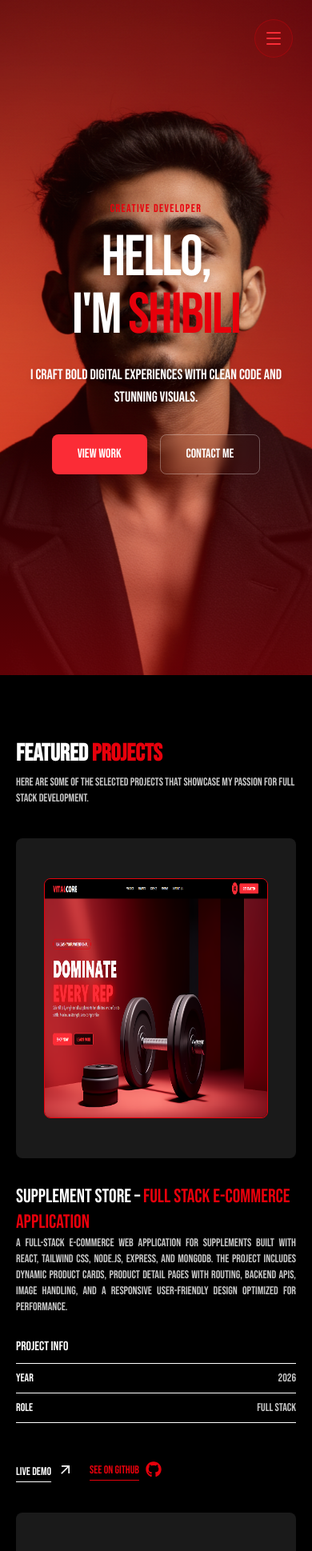
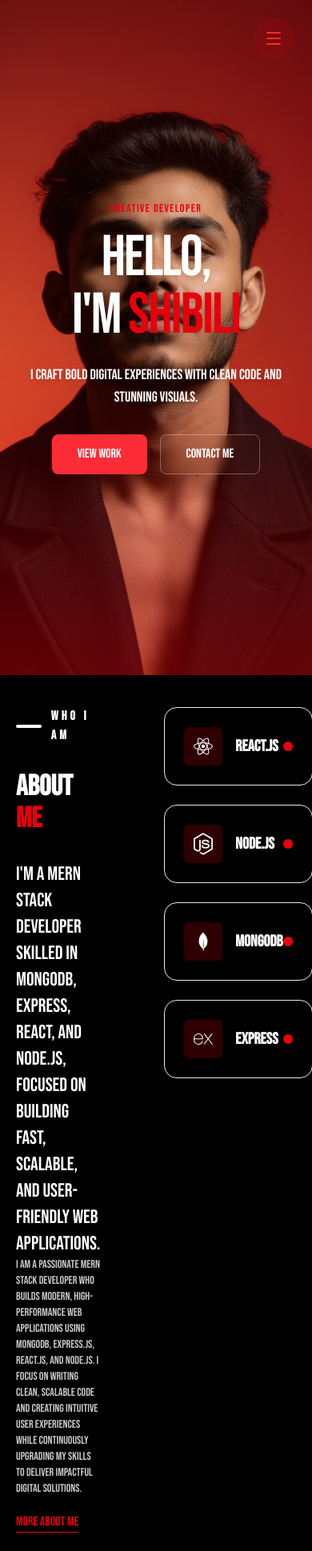
Before and after one commit to Mohammedshibili10/PORTFOLIO, a React (Vite) app: page / in a window 390 px wide. Shown: the top 1939 px of the page at 80% size. Built offline with nearby package versions, Linux system fonts and the light colour scheme.

Commit message:
updated all

```diff
--- a/package.json
+++ b/package.json
@@ -17,6 +17,7 @@
     "react": "^19.2.0",
     "react-dom": "^19.2.0",
     "react-icons": "^5.5.0",
+    "react-intersection-observer": "^10.0.3",
     "react-router-dom": "^7.11.0",
     "tailwindcss": "^4.1.18"
   },
--- a/src/components/Navbar.jsx
+++ b/src/components/Navbar.jsx
@@ -75,21 +75,22 @@
 //   )
 // }
 
-import { Hamburger, Link, Menu } from "lucide-react";
+import { Menu } from "lucide-react";
 import { useState } from "react";
+import { Link } from "react-router-dom"; // use React Router Link
 import { IoClose } from "react-icons/io5";
 
 
 const Navbar = () => {
   const [open, setOpen] = useState(false);
 
-   const click = () => setOpen(prev => !prev);
+  const click = () => setOpen(prev => !prev);
 
 
 
   return (
     <>
-       <h1></h1>
+      <h1></h1>
       {/* Toggle button – top right */}
       <button onClick={click}
         className="fixed top-6 right-6 z-[60] w-12 h-12 flex flex-col items-center justify-center gap-1.5 rounded-full bg-red-600/10 backdrop-blur-md border border-red-600/30 hover:bg-red-600/20 transition-all duration-300 glow-shadow">
@@ -112,7 +113,9 @@ const Navbar = () => {
           }`}
       >
         {/* Glow decoration */}
-        <div className="absolute top-0 left-0 w-full h-1 bg-gradient-to-r from-transparent via-primary to-transparent" />
+        <div className="absolute top-0 left-0 w-full h-1
+         bg-gradient-to-r from-transparent  to-transparent
+         blur-sm opacity-90" />
         <a
           href="#"
           className="font-display text-4xl text-red-600 tracking-wider mb-10"
@@ -128,26 +131,26 @@ const Navbar = () => {
           */}
 
 
-        <div className=" hover:text-red-600 transition-all duration-300 text-2xl font-medium tracking-widest uppercase py-3 px-8 w-full text-center hover:bg-red-500/5 hover:scale-115 " style={{
+        <Link to="/"><div className=" hover:text-red-600 transition-all text-white duration-300 text-2xl font-medium tracking-widest uppercase py-3 px-8 w-full text-center hover:bg-red-500/5 hover:scale-115 " style={{
           transitionDelay: open ? `${80 + 100}ms` : "0ms",
           opacity: open ? 1 : 0,
           transform: open ? "translateX(0)" : "translateX(30px)",
-        }}>home</div>
-        <div className="hover:text-red-600 transition-all duration-300 text-2xl font-medium tracking-widest uppercase py-3 px-8 w-full text-center hover:bg-red-500/5 hover:scale-115" style={{
+        }}>home</div></Link>
+        <Link to="/work"><div className="hover:text-red-600 transition-all text-white duration-300 text-2xl font-medium tracking-widest uppercase py-3 px-8 w-full text-center hover:bg-red-500/5 hover:scale-115" style={{
           transitionDelay: open ? `${80 + 100}ms` : "0ms",
           opacity: open ? 1 : 0,
           transform: open ? "translateX(0)" : "translateX(30px)",
-        }}>work</div>
-        <div className="hover:text-red-600 transition-all duration-300 text-2xl font-medium tracking-widest uppercase py-3 px-8 w-full text-center hover:bg-red-500/5 hover:scale-115" style={{
+        }}>work</div></Link>
+        <Link to="/about"><div className="hover:text-red-600 transition-all text-white duration-300 text-2xl font-medium tracking-widest uppercase py-3 px-8 w-full text-center hover:bg-red-500/5 hover:scale-115" style={{
           transitionDelay: open ? `${80 + 100}ms` : "0ms",
           opacity: open ? 1 : 0,
           transform: open ? "translateX(0)" : "translateX(30px)",
-        }}>about</div>
-        <div className="hover:text-red-600 transition-all duration-300 text-2xl font-medium tracking-widest uppercase py-3 px-8 w-full text-center hover:bg-red-500/5 hover:scale-115" style={{
+        }}>about</div></Link>
+        <Link to="/contact"><div className="hover:text-red-600 transition-all text-white duration-300 text-2xl font-medium tracking-widest uppercase py-3 px-8 w-full text-center hover:bg-red-500/5 hover:scale-115" style={{
           transitionDelay: open ? `${80 + 100}ms` : "0ms",
           opacity: open ? 1 : 0,
           transform: open ? "translateX(0)" : "translateX(30px)",
-        }}>contact</div>
+        }}>contact</div></Link>
 
       </nav>
     </>
--- a/src/components/Projectpage.jsx
+++ b/src/components/Projectpage.jsx
@@ -4,6 +4,7 @@ import { MdArrowOutward, MdDescription } from "react-icons/md";
 import image from '../assets/images/image.png'
 import ltsintro from '../assets/images/ltsintro.jpeg'
 import nextxintro from '../assets/images/nextxintro.jpeg'
+
 export default function Projectpage() {
     const project = [{
         id:1,
@@ -39,6 +40,7 @@ export default function Projectpage() {
 
 
     },]
+
     return (
         <div>
             {project.map((work)=>(
--- a/src/pages/About.jsx
+++ b/src/pages/About.jsx
@@ -16,22 +16,22 @@ import { ArrowUpRight } from "lucide-react";
 
 export default function About() {
   return (
-    <div className='font-display '>
+    <div className='font-display pt-10  '>
       <Navbar />
-       <div className='hidden lg:block relative top-5 left-20 text-gray-300 '>
+       <div className='hidden lg:block relative top-5 left-20 text-gray-300  '>
               <Link to="/">  <button className=' hover:text-white text-sm border-b  rounded-lg w-25 h-8'>Home <IoReturnDownBackSharp className='inline w-7 h-7' /></button></Link>
             </div>
       <div className='px-5 md:px-20 lg:px-20  py-10 md:py-20   lg:flex justify-between xl:gap-30   '>
         <div>
-          <h1 className='text-4xl w-80  md:text-[50px] lg:text-5xl xl:text-6xl text-white  font-bold'>ABOUT ME</h1>
+          <h1 className='text-4xl w-80  md:text-[50px] lg:text-5xl xl:text-6xl text-white  font-bold'>ABOUT <span className='text-red-600'>ME</span></h1>
         </div>
         <div className=' space-y-4 '>
           <h1 className='text-xl md:text-3xl lg:text-4xl   text-white '>I’m a MERN Stack Developer skilled in MongoDB, Express, React, and Node.js, focused on building fast, scalable, and user-friendly web applications. </h1>
           <p className=' text-sm md:text-md lg:text-lg text-[#C7C7C7]'>I am a passionate MERN Stack Developer who builds modern, high-performance web applications using MongoDB, Express.js, React.js, and Node.js. I focus on writing clean, scalable code and creating intuitive user experiences while continuously upgrading my skills to deliver impactful digital solutions.</p>
           <div className='flex gap-5 mt-10'>
-            <button className=' text-md bg-[#D3E97A] w-50 h-13 pl-2 pt-1 rounded-full text-black font-bold '> DOWNLOAD RESUME<MdArrowOutward className='w-6 h-6 ml-2 mb-1  inline ' />  </button>
-           <a href="https://www.linkedin.com/in/mohammed-shibili-ek" target='_blank'  rel="noopener noreferrer"> <button className=' w-13 h-13 rounded-full bg-[#222222]  '><FaLinkedinIn className='w-6 h-6 ml-3.5 text-[#D3E97A]' /></button></a>
-            <a href="https://github.com/Mohammedshibili10" target='_blank'  rel="noopener noreferrer"> <button className=' w-13 h-13 rounded-full bg-[#222222]'><FaGithub className='w-6 h-6 ml-3.5 text-[#D3E97A]' /></button></a>
+            <button className=' text-md bg-red-600 w-50 h-13 pl-2 pt-1 rounded-full text-white  '> DOWNLOAD RESUME<MdArrowOutward className='w-6 h-6 ml-2 mb-1  inline ' />  </button>
+           <a href="https://www.linkedin.com/in/mohammed-shibili-ek" target='_blank'  rel="noopener noreferrer"> <button className=' w-13 h-13 rounded-full bg-[#222222]  '><FaLinkedinIn className='w-6 h-6 ml-3.5 text-red-600' /></button></a>
+            <a href="https://github.com/Mohammedshibili10" target='_blank'  rel="noopener noreferrer"> <button className=' w-13 h-13 rounded-full bg-[#222222]'><FaGithub className='w-6 h-6 ml-3.5 text-red-600' /></button></a>
           </div>
         </div>
       </div>
@@ -43,7 +43,7 @@ export default function About() {
       <div className='text-white mt-10 lg:mt-25 '>
         <div className='lg:flex justify-between gap-30 px-5 md:px-20 lg:px-20 mb-20 '>
           <div>
-            <h1 className='text-3xl md:text-4xl lg:text-4xl xl:text-5xl font-bold'>MY CAPABILITIES</h1>
+            <h1 className='text-3xl md:text-4xl lg:text-4xl xl:text-5xl font-bold'>MY <span className='text-red-600'>CAPABILITIES</span></h1>
           </div>
           <div className='max-w-3xl'>
             <p className='lg:text-lg text-[#C7C7C7]'>Full-stack MERN developer skilled in building responsive user interfaces, secure RESTful APIs, and scalable database-driven applications. I focus on clean code, performance, and delivering reliable end-to-end web solutions.</p>
@@ -70,7 +70,7 @@ export default function About() {
       <div className='text-white'>
         <div className='lg:flex justify-between gap-30 px-5 md:px-20 lg:px-20 mt-10 md:mt-20 mb-20 '>
           <div>
-            <h1 className='text-3xl md:text-4xl lg:text-4xl xl:text-5xl font-bold'>MY EXPERIENCE</h1>
+            <h1 className='text-3xl md:text-4xl lg:text-4xl xl:text-5xl font-bold'>MY <span className='text-red-600'>EXPERIENCE</span></h1>
           </div>
           <div>
             <div className='max-w-3xl space-y-1 md:space-y-3 mt-5 md:mt-0'>
@@ -84,7 +84,7 @@ export default function About() {
                 <h1 className='text-2xl md:text-3xl'>Mern Stack eveloper</h1>
                 <p className='mt-3 text-sm lg:text-md text-[#C7C7C7]'>DEC-2025-PRESENT </p>
               </div>
-              <p className=' text-[#D3E97A] '>Ash Academy</p>
+              <p className=' text-red-600 '>Ash Academy</p>
               <p className='text-md md:text-lg mt-3 md:mt-0 text-[#C7C7C7]'> Interned at ASH Academy, gaining hands-on MERN stack experience and building responsive, user-friendly web applications. </p>
             </div>
           </div>
@@ -99,7 +99,7 @@ export default function About() {
 
           <div>
             <h1 className="text-4xl sm:text-5xl md:text-6xl font-bold leading-tight">
-              Get in touch <br /> with me!
+              Get in touch <br /><span className='text-red-600'>with me!</span>
             </h1>
 
             <p className="text-gray-400 mt-6 max-w-md">
@@ -111,8 +111,8 @@ export default function About() {
               href="mailto:shibiliek516@gmail.com"
               className="flex items-center gap-4 mt-12 w-fit"
             >
-              <div className="w-12 h-12 rounded-full bg-[#D3E97A] flex items-center justify-center">
-                <MdOutlineEmail className="text-black w-5 h-5" />
+              <div className="w-12 h-12 rounded-full bg-red-600 flex items-center justify-center">
+                <MdOutlineEmail className="text-white w-5 h-5" />
               </div>
               <span className="underline underline-offset-4 text-lg break-all">
                 shibiliek516@gmail.com
@@ -120,7 +120,7 @@ export default function About() {
             </a>
 
 
-          <div className="flex gap-6 mt-10 text-[#D3E97A]">
+          <div className="flex gap-6 mt-10 text-red-600">
                        <a href="https://www.linkedin.com/in/mohammed-shibili-ek" target='_blank'  rel="noopener noreferrer">  <FaLinkedinIn size={22} /></a>
                      <a href="https://github.com/Mohammedshibili10" target='_blank'  rel="noopener noreferrer">  <FaGithub size={22} /></a>
                         <a href="https://x.com/shibili_233" target='_blank'  rel="noopener noreferrer">  <FaXTwitter size={22} /></a>
@@ -135,10 +135,10 @@ export default function About() {
                 Freelance & Full-time roles
               </p>
 
-              <div className="mt-3 flex items-center gap-2 text-[#D3E97A] text-sm font-medium">
+              <div className="mt-3 flex items-center gap-2 text-red-600 text-sm font-medium">
                 <span className="relative flex h-2.5 w-2.5">
-                  <span className="absolute inline-flex h-full w-full rounded-full bg-[#D3E97A] opacity-75 animate-ping" />
-                  <span className="relative inline-flex rounded-full h-2.5 w-2.5 bg-[#D3E97A]" />
+                  <span className="absolute inline-flex h-full w-full rounded-full bg-red-600 opacity-75 animate-ping" />
+                  <span className="relative inline-flex rounded-full h-2.5 w-2.5 bg-red-600" />
                 </span>
                 Currently open to work
               </div>
@@ -149,7 +149,7 @@ export default function About() {
           <div id="contact-form">
             <h2 className="text-2xl font-semibold mb-10 flex items-center gap-2">
               Send a message
-              <ArrowUpRight className="w-5 h-5 text-[#D3E97A]" />
+              <ArrowUpRight className="w-5 h-5 text-red-600" />
             </h2>
 
             <Form />
--- a/src/pages/Home.jsx
+++ b/src/pages/Home.jsx
@@ -1,6 +1,6 @@
 import React from 'react'
 import Navbar from '../components/Navbar'
-import { FaLinkedinIn } from "react-icons/fa";
+import { FaLinkedinIn, FaNodeJs, FaReact } from "react-icons/fa";
 import { FaGithub } from "react-icons/fa";
 import Featured from './Featured';
 import { FaXTwitter } from "react-icons/fa6";
@@ -10,85 +10,26 @@ import ClickSpark from '../components/Clickspark';
 // import Particles from '../components/Particle';
 import { Link } from 'react-router-dom'
 import me from '../assets/images/me.png'
-
+import { useInView } from "react-intersection-observer";
 import { FaArrowDown } from 'react-icons/fa';
 import Footer from '../components/Footer';
 import { MdOutlineEmail } from "react-icons/md";
-import { ArrowUpRight } from "lucide-react";
+import { ArrowUpRight, LinkIcon } from "lucide-react";
+
+import { SiMongodb, SiExpress } from "react-icons/si";
+
+export default function Home() {
+
+
+  return (
 
 
 
 
-export default function Home() {
-  return (
-    //     <ClickSpark
-    //       sparkColor='#fff'
-    //       sparkSize={30}
-    //       sparkRadius={40}
-    //       sparkCount={8}
-    //       duration={400}
-    //     >
-    //       <div className='text-white font-display '>
-    //         <div style={{ width: '100%', height: '100vh', position: ' absolute' }}>
-    //           <Particles
-    //             particleColors={['#ffffff', '#ffffff']}
-    //             particleCount={200}
-    //             particleSpread={10}
-    //             speed={0.1}
-    //             particleBaseSize={100}
-    //             moveParticlesOnHover={true}
-    //             alphaParticles={false}
-    //             disableRotation={false}
-    //           />
-    //  </div>
     <div className='text-white font-display'>
       <Navbar />
-      {/* <div className=' md:flex-cols lg:flex justify-between px-5 md:px-20 lg:px-30  '>
-        <div className='md:max-w-lg space-y-2 py-10 md:py-10 lg:py-40'>
-          <h1 className='text-5xl md:text-[85px] xl:text-[100px] font-bold leading-none'>HI,I AM <span className='text-[#D3E97A]'> MOHAMMED SHIBILI EK</span></h1>
-          <p className='text-md text-[#C7C7C7]' >Passionate MERN Stack Developer crafting fast, scalable, and user-friendly web applications with clean code and modern technologies.</p>
-          <div className='flex gap-3 mt-10 '>
-            <Link to={'/contact'}>  <button className='border w-35 h-12 rounded-full font-medium bg-[#D3E97A] text-black hover:scale-110'>CONTACT ME</button></Link>
-            <a href="https://www.linkedin.com/in/mohammed-shibili-ek" target='_blank' rel="noopener noreferrer">  <button className=' w-12 h-12 rounded-full bg-[#222222]  '><FaLinkedinIn className='w-5 h-5 ml-3.5 text-[#D3E97A]' /></button></a>
-            <a href="https://github.com/Mohammedshibili10" target='_blank' rel="noopener noreferrer">  <button className=' w-12 h-12 rounded-full bg-[#222222]'><FaGithub className='w-5 h-5 ml-3.5 text-[#D3E97A]' /></button></a>
-          </div>
-        </div>
-        <div >
-          <img className='sm:w-100 sm:h-100   md:w-150 md:h-150 md:mt-10 lg:mt-20 rounded-xl relative' src={shibiliImage} alt="error" />
-        </div>
-      </div> */}
+      <section className="relative min-h-screen flex items-center justify-center overflow-hidden">
 
-
-
-      {/* <section className="min-h-[90vh] flex flex-col justify-center px-5 md:px-10 lg:px-20 py-20 "> */}
-      <section className="relative min-h-screen flex items-center justify-center overflow-hidden">
-        {/* <div className="max-w-4xl">
-          <p className="text-primary text-sm md:text-base font-medium mb-4 animate-fade-in">
-            CREATIVE DEVELOPER & DESIGNER
-          </p>
-          <h1 className="text-4xl md:text-6xl lg:text-7xl font-bold font-display leading-tight mb-6 animate-fade-in" style={{ animationDelay: '0.1s' }}>
-            I craft digital experiences that{' '}
-            <span className="text-gradient text-[#D3E97A]">inspire</span> and{' '}
-            <span className="text-gradient text-[#D3E97A]">engage</span>
-          </h1>
-          <p className="text-muted-foreground text-lg md:text-xl max-w-2xl mb-10 animate-fade-in" style={{ animationDelay: '0.2s' }}>
-            A passionate developer focused on creating beautiful, functional, and user-centered digital experiences. Based in India, working globally.
-          </p>
-          <div className="flex flex-wrap gap-4 animate-fade-in" style={{ animationDelay: '0.3s' }}>
-            <Link
-              to="/contact"
-              className="inline-flex items-center justify-center bg-[#D3E97A] text-black px-8 py-4 rounded-lg font-semibold transition-all duration-300 hover:scale-105 hover:shadow-lg hover:shadow-[#D3E97A]/25"
-            >
-              GET IN TOUCH
-            </Link>
-            <Link
-              to="/work"
-              className="inline-flex items-center justify-center border border-foreground text-foreground px-8 py-4 rounded-lg font-semibold transition-all duration-300 hover:bg-foreground hover:text-[#D3E97A] hover:scale-105"
-            >
-              VIEW WORK
-            </Link>
-          </div>
-        </div> */}
         <div className="absolute inset-0 z-0">
           <div
             className="absolute inset-0 bg-cover bg-center bg-no-repeat animate-bg-zoom"
@@ -118,7 +59,7 @@ export default function Home() {
             >
               View Work
             </button>
-          <button
+            <button
               className="px-8 py-3 border border-white/30 text-white rounded-lg font-medium hover:bg-white/10 transition-colors backdrop-blur-sm"
             >
               Contact Me
@@ -132,7 +73,54 @@ export default function Home() {
         </div>
       </section>
 
+          <section>
+        <div className='px-5 md:px-20 lg:px-30 py-10 md:py-50 space-y-5 flex flex-row lg:flex-col gap-20 lg:gap-30 xl:gap-90  '>
+          <div className="lg:col-span-3 space-y-8 max-w-3xl">
+            <div className="flex items-center gap-3 mb-8">
+            <div className="w-10 h-1 rounded-full bg-white" />
+            <span className="text-md font-semibold tracking-[0.25em] uppercase text-white">
+              Who I am
+            </span>
+            </div>
+            <h1 className='text-4xl md:text-[50px] lg:text-7xl   font-bold '>ABOUT <span className='text-red-600'> ME</span></h1>
+            <div>
+              <h2 className="text-2xl md:text-3xl lg:text-4xl text-foreground leading-snug" style={{ fontWeight: 500 }}>
+                I'm a MERN Stack Developer skilled in MongoDB, Express, React,
+                and Node.js, focused on building fast, scalable, and
+                user-friendly web applications.
+              </h2>
+              <p className=' text-sm md:text-md   text-[#C7C7C7]'>I am a passionate MERN Stack Developer who builds modern, high-performance web applications using MongoDB, Express.js, React.js, and Node.js. I focus on writing clean, scalable code and creating intuitive user experiences while continuously upgrading my skills to deliver impactful digital solutions.</p>
+              <Link to={'/about'}> <h1 className='text-md md:text-lg underline underline-offset-8 text-red-600 mt-5 '>MORE ABOUT ME</h1></Link>
+            </div>
+          </div>
 
+          <div className="w-full max-w-md space-y-6">
+
+            {[
+              { name: "React.js", icon: FaReact },
+              { name: "Node.js", icon: FaNodeJs },
+              { name: "MongoDB", icon: SiMongodb },
+              { name: "Express", icon: SiExpress },
+            ].map((skill, index) => (
+              <div
+                key={index}
+                className="group flex items-center justify-between border border-gray-200 rounded-2xl shadow-md p-6 transition-all duration-300 hover:shadow-xl hover:-translate-y-1"
+              >
+                <div className="flex items-center gap-4">
+                  <div className="bg-red-600/20 text-white p-3 rounded-md w-12 h-12 flex items-center justify-center">
+                    {skill.icon && React.createElement(skill.icon, { size: 30 })}
+                  </div>
+                  <h3 className="text-xl font-semibold">{skill.name}</h3>
+                </div>
+
+                <span className="w-3 h-3 bg-red-600 rounded-full group-hover:scale-125 transition-all duration-300"></span>
+              </div>
+            ))}
+
+
+          </div>
+        </div>
+      </section>
 
 
       <div className='pt-20'>
@@ -142,7 +130,7 @@ export default function Home() {
       {/* ABOUT ME */}
 
 
-      <div>
+      {/* <div>
         <div className='px-5 md:px-20 lg:px-30 py-10 md:py-30 lg:flex lg:gap-30 xl:gap-90  '>
           <div>
             <h1 className='text-4xl md:text-[50px] lg:text-6xl   font-bold '>ABOUT <span className='text-red-600'> ME</span></h1>
@@ -154,7 +142,9 @@ export default function Home() {
           </div>
         </div>
         <hr className='mt-35 text-gray-500' ></hr>
-      </div>
+      </div> */}
+
+
       {/* CONTACT */}
 
 
@@ -227,6 +217,7 @@ export default function Home() {
       <Footer />
 
     </div>
-    // </ClickSpark>
+
+
   )
 }
```
Also changed, not shown: src/components/Footer.jsx (+5 -5 lines), src/pages/Contact.jsx (+8 -8 lines), 1 other file (tests, documents, lock files or other folders).
